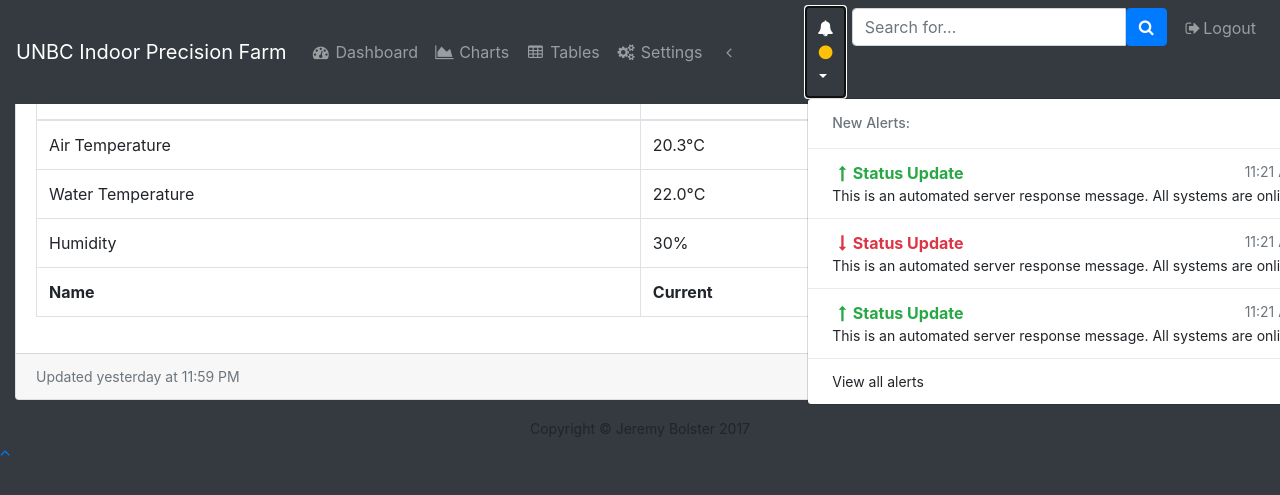
After one commit to JeremyBolster/IndoorPrecisionFarm, a Django app: template front_end/greenhouse/templates/greenhouse/tables.html in a window 1280 px wide, after a click that opens the changed part. The commit adds this page. Shown: the top 495 px of the page. Run offline with Django 3.2, Linux system fonts and the light colour scheme; the template is opened without the code that fills it, so the values that code supplies are empty; some libraries are stand-ins or nearby versions.

Commit message:
Added basis for front end. Added tweaks to back end communication.

```diff
--- a/back_end/greenhouse/greenhouse.py
+++ b/back_end/greenhouse/greenhouse.py
@@ -147,7 +147,7 @@ class Greenhouse(object, metaclass=Singleton):
                 if int(timestamp) > int(newest_timestamp):
                     newest_timestamp = timestamp
             if newest_timestamp:  # This checks if there even is a newer timestamp
-                setattr(self.current_state, sensor, new_statues[newest_timestamp])
+                self.current_state.values[sensor] = float(new_statues[newest_timestamp])
 
         self.log.debug("The current state of the farm is: %s", self.current_state)
 
--- /dev/null
+++ b/front_end/greenhouse/templates/greenhouse/base_html.html
@@ -0,0 +1,83 @@
+{% load static %}
+
+<!DOCTYPE html>
+<html lang="en">
+
+{% block head %}
+    <head>
+        <meta charset="utf-8">
+        <meta http-equiv="X-UA-Compatible" content="IE=edge">
+        <meta name="viewport" content="width=device-width, initial-scale=1, shrink-to-fit=no">
+        <meta name="description" content="">
+        <meta name="author" content="">
+        <!-- Bootstrap core CSS-->
+        <link href="{% static "vendor/bootstrap/css/bootstrap.min.css" %}" rel="stylesheet">
+        <!-- Custom fonts for this template-->
+        <link href="{% static "vendor/font-awesome/css/font-awesome.min.css" %}" rel="stylesheet" type="text/css">
+        <!-- Page level plugin CSS-->
+        <link href="{% static "vendor/datatables/dataTables.bootstrap4.css" %}" rel="stylesheet">
+        <!-- Custom styles for this template-->
+        <link href="{% static "css/sb-admin.css" %}" rel="stylesheet">
+    </head>
+{% endblock %}
+
+{% block title %}
+    <title>UNBC Indoor Precision Farm</title>
+{% endblock %}
+
+{% block body %}{% endblock %}
+
+{% block footer %}
+    <footer class="sticky-footer">
+        <div class="container">
+            <div class="text-center">
+                <small>Copyright © Jeremy Bolster 2017</small>
+            </div>
+        </div>
+    </footer>
+    <!-- Scroll to Top Button-->
+    <a class="scroll-to-top rounded" href="#page-top">
+        <i class="fa fa-angle-up"></i>
+    </a>
+{% endblock %}
+
+{% block logout-modal %}
+    <!-- Logout Modal-->
+    <div class="modal fade" id="exampleModal" tabindex="-1" role="dialog" aria-labelledby="exampleModalLabel"
+         aria-hidden="true">
+        <div class="modal-dialog" role="document">
+            <div class="modal-content">
+                <div class="modal-header">
+                    <h5 class="modal-title" id="exampleModalLabel">Ready to Leave?</h5>
+                    <button class="close" type="button" data-dismiss="modal" aria-label="Close">
+                        <span aria-hidden="true">×</span>
+                    </button>
+                </div>
+                <div class="modal-body">Select "Logout" below if you are ready to end your current session.</div>
+                <div class="modal-footer">
+                    <button class="btn btn-secondary" type="button" data-dismiss="modal">Cancel</button>
+                    <a class="btn btn-primary" href="login.html">Logout</a>
+                </div>
+            </div>
+        </div>
+    </div>
+{% endblock %}
+
+{% block scripts %}
+    <!-- Bootstrap core JavaScript-->
+    <script src="{% static "vendor/jquery/jquery.min.js" %}"></script>
+    <script src="{% static "vendor/bootstrap/js/bootstrap.bundle.min.js" %}"></script>
+    <!-- Core plugin JavaScript-->
+    <script src="{% static "vendor/jquery-easing/jquery.easing.min.js" %}"></script>
+    <!-- Page level plugin JavaScript-->
+    <script src="{% static "vendor/chart.js/Chart.min.js" %}"></script>
+    <script src="{% static "vendor/datatables/jquery.dataTables.js" %}"></script>
+    <script src="{% static "vendor/datatables/dataTables.bootstrap4.js" %}"></script>
+    <!-- Custom scripts for all pages-->
+    <script src="{% static "js/sb-admin.min.js" %}"></script>
+    <!-- Custom scripts for this page-->
+    <script src="{% static "js/sb-admin-datatables.min.js" %}"></script>
+    <script src="{% static "js/sb-admin-charts.min.js" %}"></script>
+{% endblock %}
+
+</html>
--- /dev/null
+++ b/front_end/greenhouse/templates/greenhouse/navbar.html
@@ -0,0 +1,111 @@
+<nav class="navbar navbar-expand-lg navbar-dark bg-dark fixed-top" id="mainNav">
+    <a class="navbar-brand" href="/index.html">UNBC Indoor Precision Farm</a>
+    <button class="navbar-toggler navbar-toggler-right" type="button" data-toggle="collapse"
+            data-target="#navbarResponsive" aria-controls="navbarResponsive" aria-expanded="false"
+            aria-label="Toggle navigation">
+        <span class="navbar-toggler-icon"></span>
+    </button>
+    <div class="collapse navbar-collapse" id="navbarResponsive">
+        <ul class="navbar-nav navbar-sidenav" id="exampleAccordion">
+            <li class="nav-item" data-toggle="tooltip" data-placement="right" title="Dashboard">
+                <a class="nav-link" href="/index.html">
+                    <i class="fa fa-fw fa-dashboard"></i>
+                    <span class="nav-link-text">Dashboard</span>
+                </a>
+            </li>
+            <li class="nav-item" data-toggle="tooltip" data-placement="right" title="Charts">
+                <a class="nav-link" href="/charts.html">
+                    <i class="fa fa-fw fa-area-chart"></i>
+                    <span class="nav-link-text">Charts</span>
+                </a>
+            </li>
+            <li class="nav-item" data-toggle="tooltip" data-placement="right" title="Tables">
+                <a class="nav-link" href="/tables.html">
+                    <i class="fa fa-fw fa-table"></i>
+                    <span class="nav-link-text">Tables</span>
+                </a>
+            </li>
+            <li class="nav-item" data-toggle="tooltip" data-placement="right" title="Settings">
+                <a class="nav-link" href="/settings.html">
+                    <i class="fa fa-fw fa-cogs"></i>
+                    <span class="nav-link-text">Settings</span>
+                </a>
+            </li>
+        </ul>
+        <ul class="navbar-nav sidenav-toggler">
+            <li class="nav-item">
+                <a class="nav-link text-center" id="sidenavToggler">
+                    <i class="fa fa-fw fa-angle-left"></i>
+                </a>
+            </li>
+        </ul>
+        <ul class="navbar-nav ml-auto">
+            <li class="nav-item dropdown">
+                <a class="nav-link dropdown-toggle mr-lg-2" id="alertsDropdown" href="#" data-toggle="dropdown"
+                   aria-haspopup="true" aria-expanded="false">
+                    <i class="fa fa-fw fa-bell"></i>
+                    <span class="d-lg-none">Alerts
+              <span class="badge badge-pill badge-warning">6 New</span>
+            </span>
+                    <span class="indicator text-warning d-none d-lg-block">
+              <i class="fa fa-fw fa-circle"></i>
+            </span>
+                </a>
+                <div class="dropdown-menu" aria-labelledby="alertsDropdown">
+                    <h6 class="dropdown-header">New Alerts:</h6>
+                    <div class="dropdown-divider"></div>
+                    <a class="dropdown-item" href="#">
+              <span class="text-success">
+                <strong>
+                  <i class="fa fa-long-arrow-up fa-fw"></i>Status Update</strong>
+              </span>
+                        <span class="small float-right text-muted">11:21 AM</span>
+                        <div class="dropdown-message small">This is an automated server response message. All
+                            systems are online.
+                        </div>
+                    </a>
+                    <div class="dropdown-divider"></div>
+                    <a class="dropdown-item" href="#">
+              <span class="text-danger">
+                <strong>
+                  <i class="fa fa-long-arrow-down fa-fw"></i>Status Update</strong>
+              </span>
+                        <span class="small float-right text-muted">11:21 AM</span>
+                        <div class="dropdown-message small">This is an automated server response message. All
+                            systems are online.
+                        </div>
+                    </a>
+                    <div class="dropdown-divider"></div>
+                    <a class="dropdown-item" href="#">
+              <span class="text-success">
+                <strong>
+                  <i class="fa fa-long-arrow-up fa-fw"></i>Status Update</strong>
+              </span>
+                        <span class="small float-right text-muted">11:21 AM</span>
+                        <div class="dropdown-message small">This is an automated server response message. All
+                            systems are online.
+                        </div>
+                    </a>
+                    <div class="dropdown-divider"></div>
+                    <a class="dropdown-item small" href="#">View all alerts</a>
+                </div>
+            </li>
+            <li class="nav-item">
+                <form class="form-inline my-2 my-lg-0 mr-lg-2">
+                    <div class="input-group">
+                        <input class="form-control" type="text" placeholder="Search for...">
+                        <span class="input-group-btn">
+                <button class="btn btn-primary" type="button">
+                  <i class="fa fa-search"></i>
+                </button>
+              </span>
+                    </div>
+                </form>
+            </li>
+            <li class="nav-item">
+                <a class="nav-link" data-toggle="modal" data-target="#exampleModal">
+                    <i class="fa fa-fw fa-sign-out"></i>Logout</a>
+            </li>
+        </ul>
+    </div>
+</nav>
--- /dev/null
+++ b/front_end/greenhouse/templates/greenhouse/tables.html
@@ -0,0 +1,56 @@
+{% extends "greenhouse/base_html.html" %}
+{% load static %}
+{% block body %}
+
+<body class="fixed-nav sticky-footer bg-dark" id="page-top">
+  {% include "greenhouse/navbar.html" %}
+  <div class="content-wrapper">
+    <div class="container-fluid">
+      <div class="card mb-3">
+                <div class="card-header">
+                    <i class="fa fa-table"></i> Farm XYZ status
+                </div>
+                <div class="card-body">
+                    <div class="table-responsive">
+                        <table class="table table-bordered" id="dataTable" width="100%" cellspacing="0">
+                            <thead>
+                            <tr>
+                                <th>Name</th>
+                                <th>Current</th>
+                                <th>Desired</th>
+                            </tr>
+                            </thead>
+                            <tfoot>
+                            <tr>
+                                <th>Name</th>
+                                <th>Current</th>
+                                <th>Desired</th>
+                            </tr>
+                            </tfoot>
+                            <tbody>
+                            <tr>
+                                <td>Air Temperature</td>
+                                <td>20.3°C</td>
+                                <td>20.0°C</td>
+                            </tr>
+                            <tr>
+                                <td>Water Temperature</td>
+                                <td>22.0°C</td>
+                                <td>21.0°C</td>
+                            </tr>
+                            <tr>
+                                <td>Humidity</td>
+                                <td>30%</td>
+                                <td>75%</td>
+                            </tr>
+                            </tbody>
+                        </table>
+                    </div>
+                </div>
+                <!-- TODO make this updated at dynamic -->
+                <div class="card-footer small text-muted">Updated yesterday at 11:59 PM</div>
+            </div>
+    </div>
+  </div>
+</body>
+{% endblock %}
--- a/front_end/greenhouse/urls.py
+++ b/front_end/greenhouse/urls.py
@@ -4,4 +4,5 @@ from . import views
 
 urlpatterns = [
     url(r'^$', views.index, name='index'),
+    url(r'^.*/$', views.greenhouse)
 ]
--- a/front_end/greenhouse/views.py
+++ b/front_end/greenhouse/views.py
@@ -2,4 +2,8 @@ from django.shortcuts import render
 
 
 def index(request):
-    return render(request, 'greenhouse/index.html')
+    return render(request, 'greenhouse/index.html'+request.get_full_path())
+
+
+def greenhouse(request):
+    return render(request, 'greenhouse/'+request.get_full_path())
```
Also changed, not shown: back_end/config.yaml (+13 -3 lines), back_end/greenhouse/communication/arduino.py (+22 -21 lines), back_end/greenhouse/environment/environment.py (+12 -5 lines), back_end/greenhouse/environment/environmental_control.py (+16 -3 lines), front_end/farm_config.yaml (added, +7 -0 lines), front_end/front_end/settings.py (+8 -6 lines), front_end/greenhouse/templates/greenhouse/charts.html (added, +13 -0 lines), front_end/greenhouse/templates/greenhouse/index.html (+86 -10 lines).
